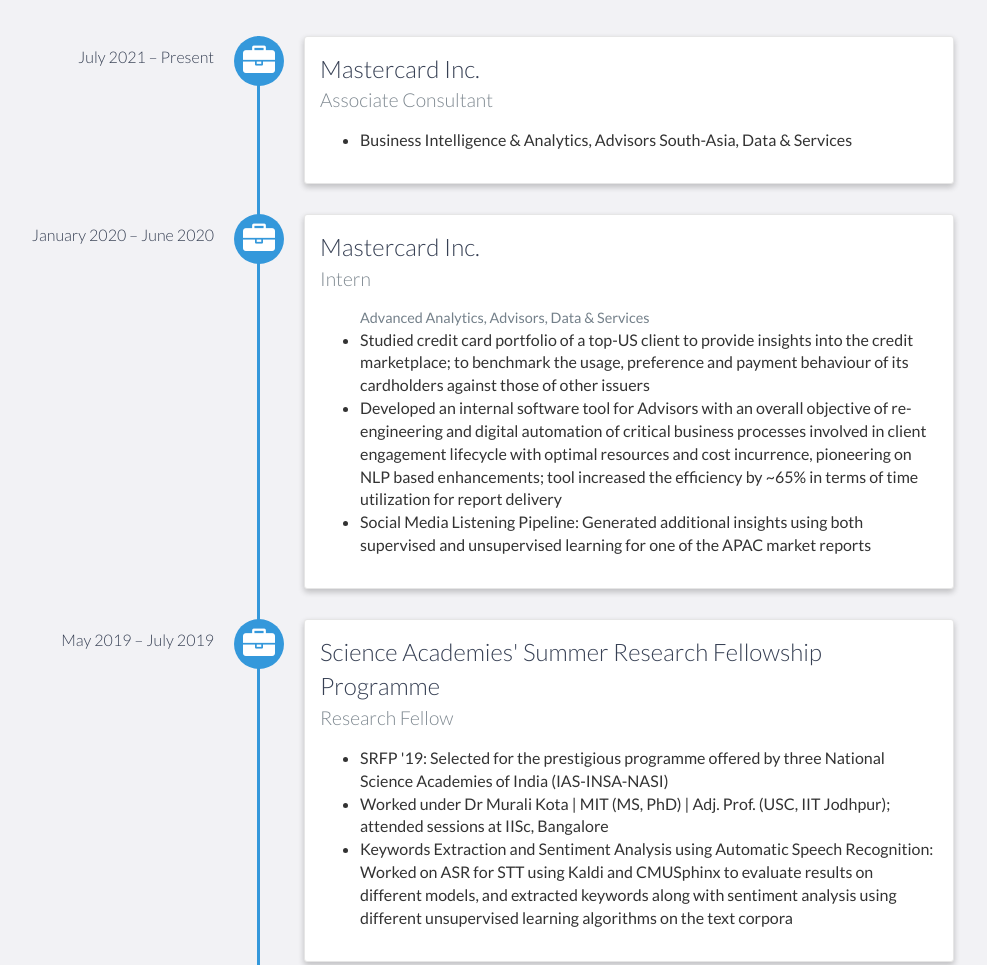
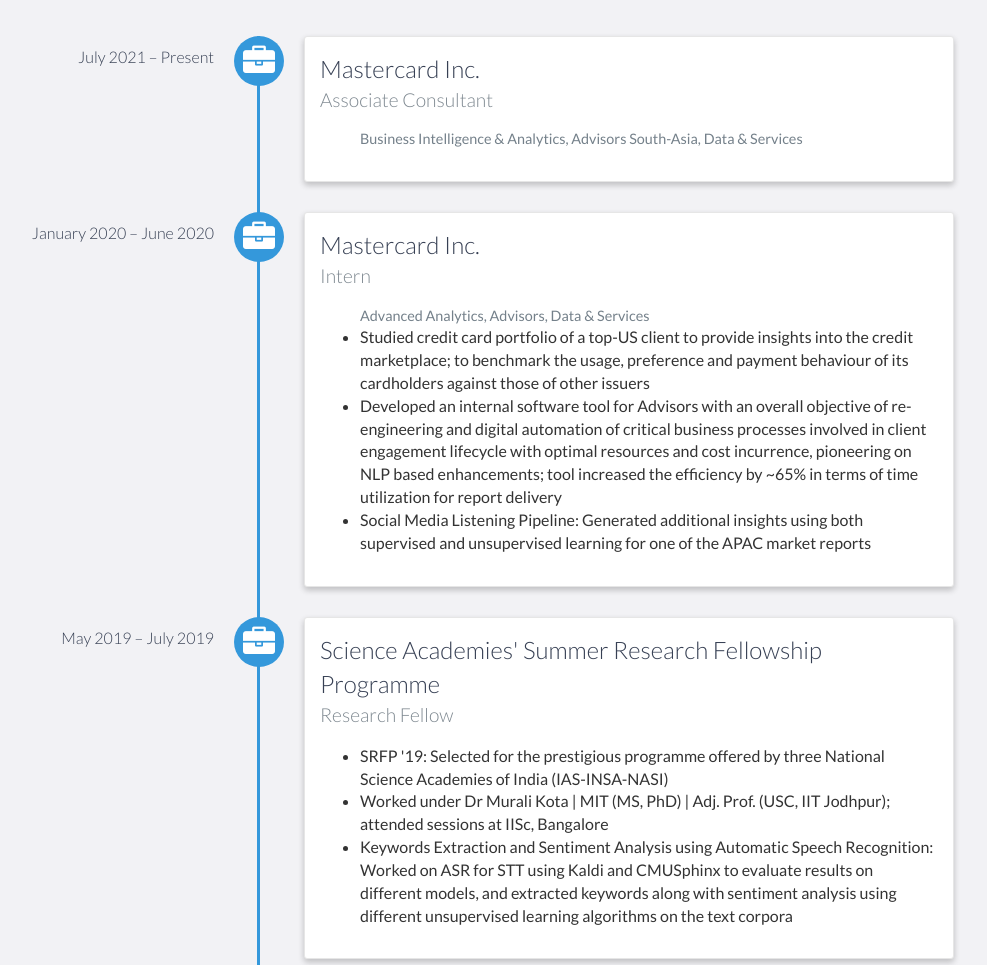
Before and after one commit to 21RachitShukla/21RachitShukla.github.io, a website: page index.html in a window 1280 px wide. Shown: the part 920-1885 px from the top of the page, without its empty margins (186-1173 px from the left). Drawn offline with nearby package versions, Linux system fonts and the light colour scheme.

Commit message:
Update index.html

```diff
--- a/index.html
+++ b/index.html
@@ -70,9 +70,9 @@
 		    <a href="https://www.mastercard.co.in/en-in.html"><h3>Mastercard Inc.</h3></a>
                 <h4>Associate Consultant</h4>
 				<ul>
-                		<li>
+                		<p>
 					Business Intelligence & Analytics, Advisors South-Asia, Data & Services
-				</li>
+				</p>
 				</ul>
             </div>
             <div data-date="January 2020 – June 2020" class="shadow-large">
```
